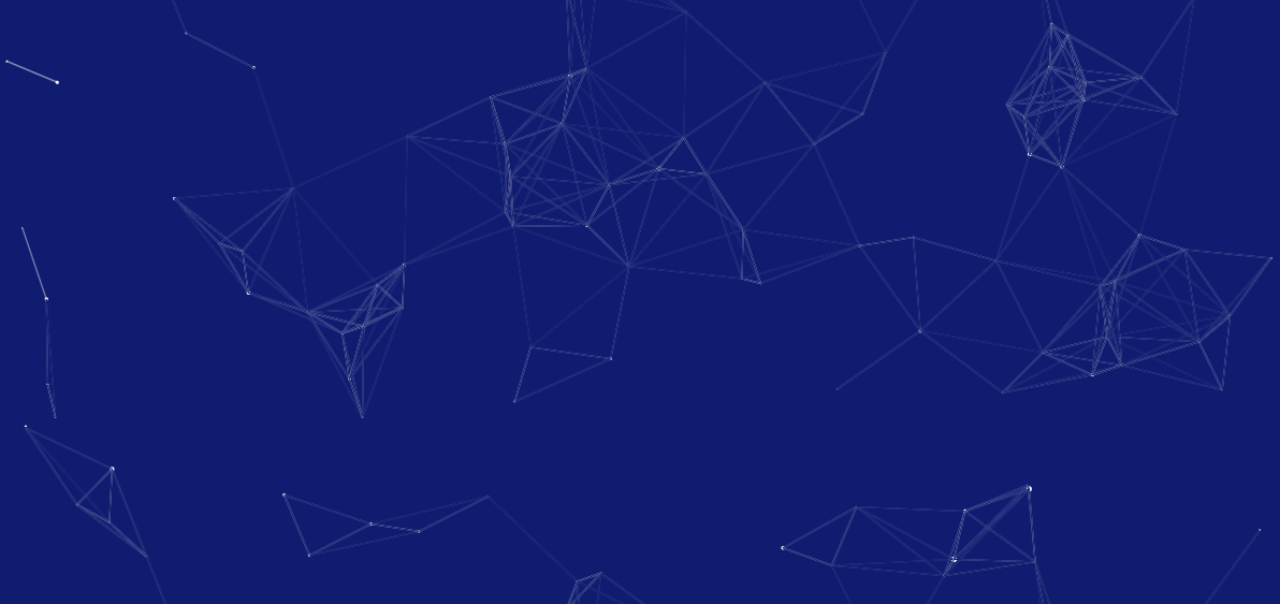
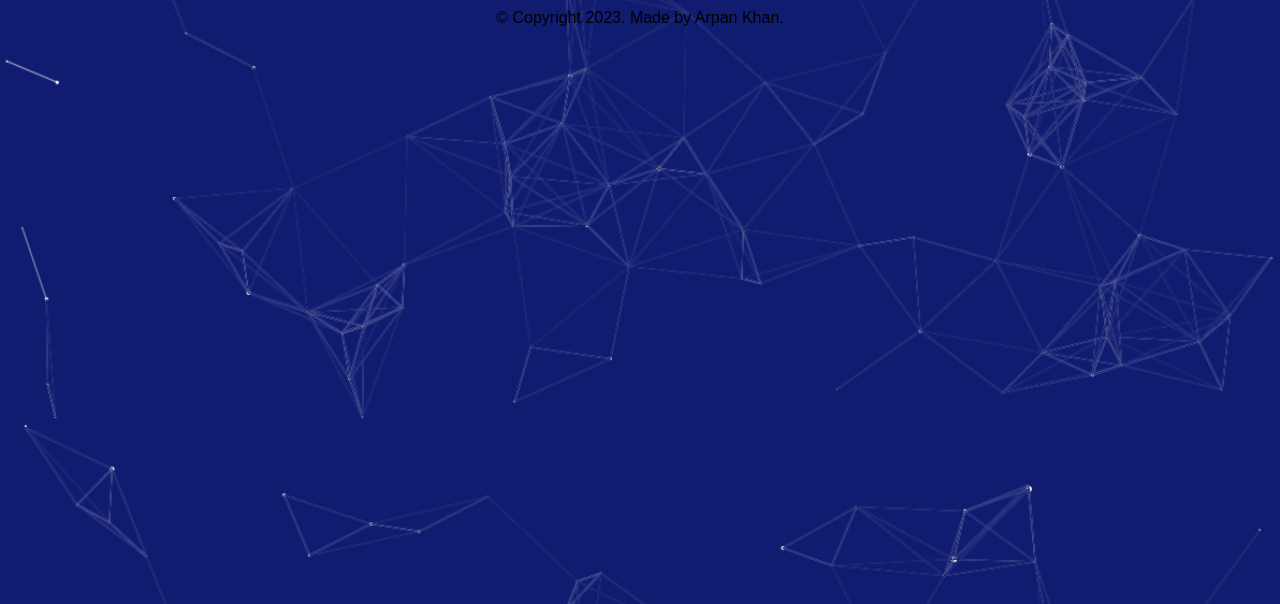
Before and after one commit to arpan-khan/movie-database, a plain HTML site: page index.html in a window 1280 px wide. Shown: the part 196-800 px from the top of the page. Drawn offline with Linux system fonts and the light colour scheme; no server answers.

Commit message:
Update index.html

```diff
--- a/index.html
+++ b/index.html
@@ -25,6 +25,11 @@
             <!-- Movie details will be displayed here -->
         </div>
     </div>
+    <footer>
+    <div class="copyright">
+      &copy; Copyright 2023. Made by Arpan Khan.
+    </div>
+  </footer>
 
     <script src="script.js"></script>
 </body>
```
